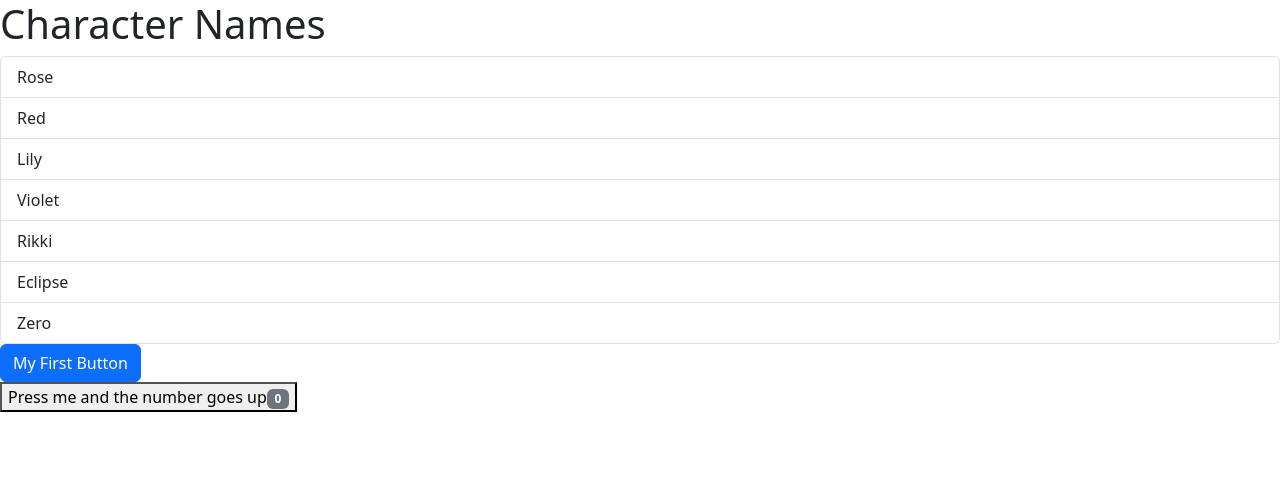
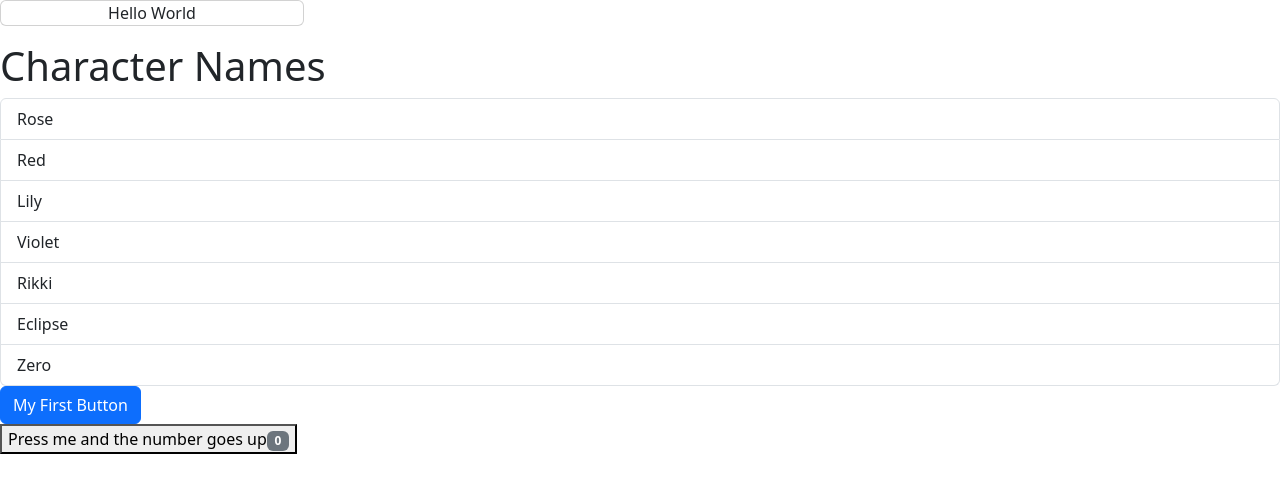
Before and after one commit to red2922/Reactor, a React (Vite) app in the folder Reactor_Time/: page / in a window 1280 px wide. Shown: the top 492 px of the page. Built offline with nearby package versions, Linux system fonts and the light colour scheme.

Commit message:
Working with BootStrap and React More

```diff
--- a/Reactor_Time/src/App.tsx
+++ b/Reactor_Time/src/App.tsx
@@ -3,6 +3,7 @@ import Alert from "./components/Alert";
 import Button from "./components/Button";
 import PracButton from "./components/PracButton";
 import { useState } from "react";
+import HelloWorld from "./components/HelloWorld";
 
 function App() {
   let names = ["Rose", "Red", "Lily", "Violet", "Rikki", "Eclipse", "Zero"];
@@ -13,6 +14,7 @@ function App() {
 
   return (
     <div>
+      <HelloWorld></HelloWorld>
       {alertVisible && (
         <Alert onClose={() => setAlertVisibility(false)}>Hello World</Alert>
       )}
--- /dev/null
+++ b/Reactor_Time/src/components/HelloWorld.tsx
@@ -0,0 +1,17 @@
+import "./styles/box.css";
+
+const HelloWorld = () => {
+  return (
+    <>
+      <p className="card text-center" onClick={HelloAlert}>
+        Hello World
+      </p>
+    </>
+  );
+};
+
+const HelloAlert = () => {
+  alert("Hello There");
+};
+
+export default HelloWorld;
--- /dev/null
+++ b/Reactor_Time/src/components/styles/box.css
@@ -0,0 +1,3 @@
+p {
+  max-width: 19rem;
+}
```
